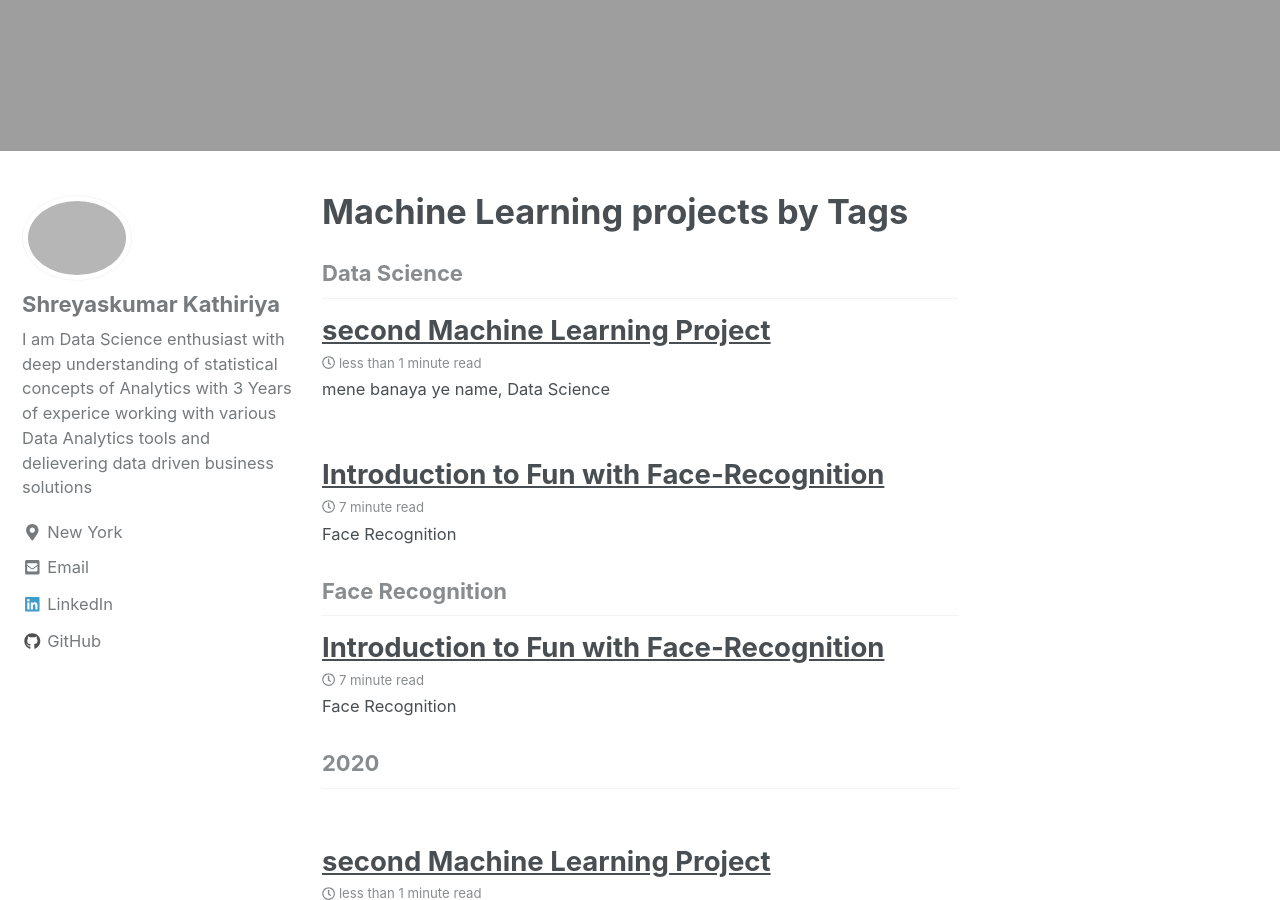
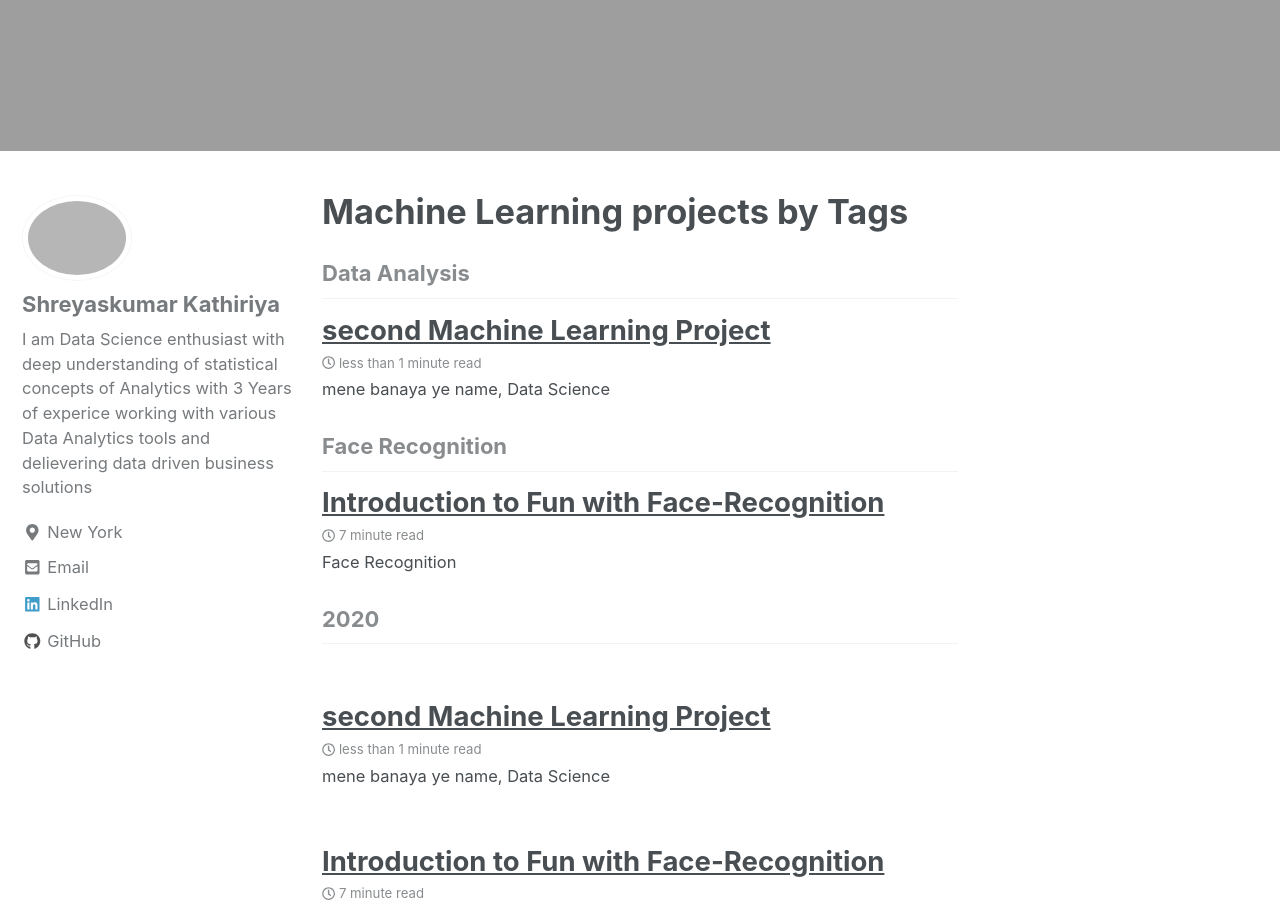
Before and after one commit to Shreyash1811/Shreyash1811.github.io, a Jekyll site: the page built from _pages/machinelearning.md, in a window 1280 px wide and 900 px high, scrolled down 909 px. Built offline with Jekyll 4.4.1, drawn with Linux system fonts in a browser that asks for light colours; nearby versions of some CDN libraries.

Commit message:
tags management

```diff
--- a/_posts/2018-01-28-perceptron.md
+++ b/_posts/2018-01-28-perceptron.md
@@ -1,7 +1,7 @@
 ---
 title: "Introduction to Fun with Face-Recognition"
 date: 2020-03-30
-tags: [Face Recognition, Data Science]
+tags: [Face Recognition]
 header:
   image: "/images/face_rec/face_header.jpg"
 excerpt: "Face Recognition"
--- a/_posts/2020-04-17-ML.md
+++ b/_posts/2020-04-17-ML.md
@@ -1,7 +1,7 @@
 ---
 title: "second Machine Learning Project"
 date: 2020-04-17
-tags: [ Data Science]
+tags: [Data Analysis]
 header:
   image: "/images/titanic_analysis/percept.jpg"
 excerpt: "mene banaya ye name, Data Science"
```
